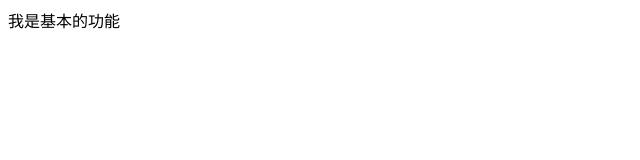
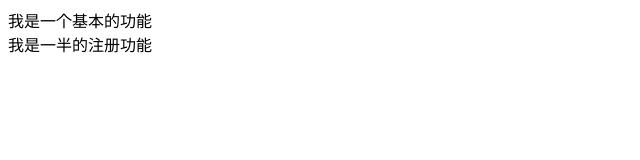
Before and after one commit to zhengjinf/myRepository, a plain HTML site: page index.html in a window 1280 px wide. Shown: the whole page, without its empty margins (0-640 px from the left). Drawn offline with Linux system fonts and the light colour scheme.

Commit message:
一半的注册功能

```diff
--- a/index.html
+++ b/index.html
@@ -7,6 +7,10 @@
   <title>Document</title>
 </head>
 <body>
-  <div>我是基本的功能</div>
+  <div>我是一个基本的功能</div>
+
+  <div>我是一半的注册功能</div>
+
+
 </body>
 </html>
```
